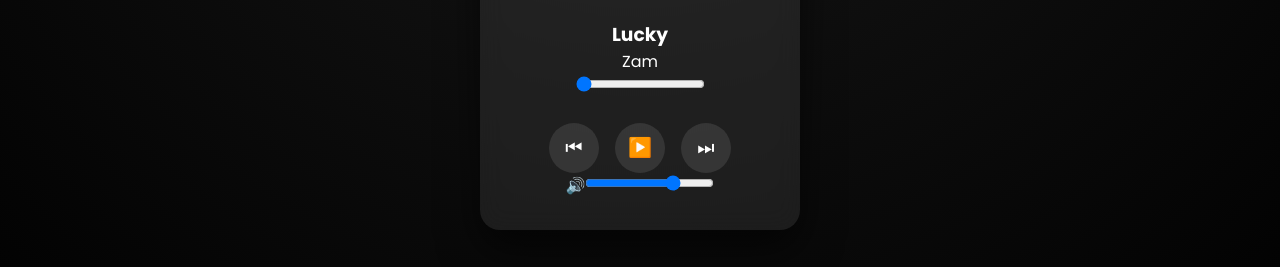
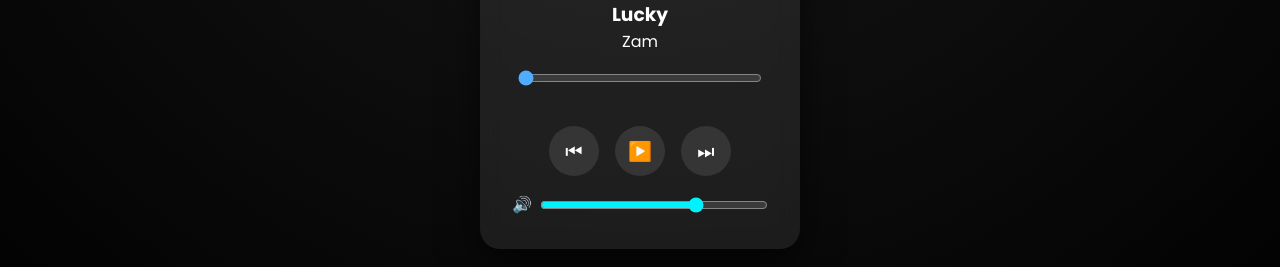
Before and after one commit to Hrisshhii/react-practice, a React (Vite) app in the folder MiniProjects/: page /react-practice/musicplayer in a window 1280 px wide. Shown: the part 401-668 px from the top of the page. Built offline with nearby package versions, Linux system fonts and the light colour scheme.

Commit message:
Add styles for progress and volume controls in Music Player

```diff
--- a/MiniProjects/src/components/Music-Player/Music.css
+++ b/MiniProjects/src/components/Music-Player/Music.css
@@ -42,3 +42,21 @@
     color: white;
     cursor: pointer;
 }
+
+.progress{
+    width: 95%;
+    margin: 1rem 0;
+    accent-color: #4facfe;
+}
+
+.volume{
+    display: flex;
+    align-items: center;
+    gap: 0.5rem;
+    margin-top: 1rem;
+}
+
+.volume input{
+    width: 90%;
+    accent-color: #00f2fe;
+}
```
